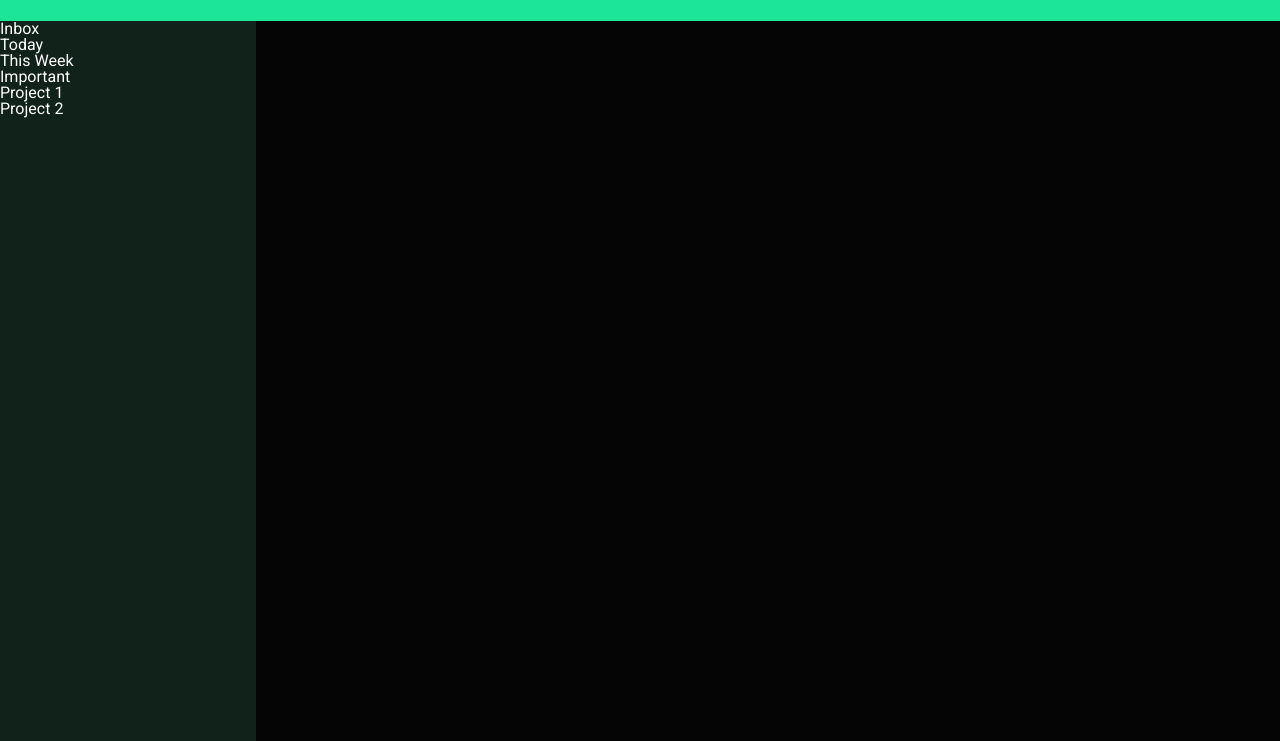
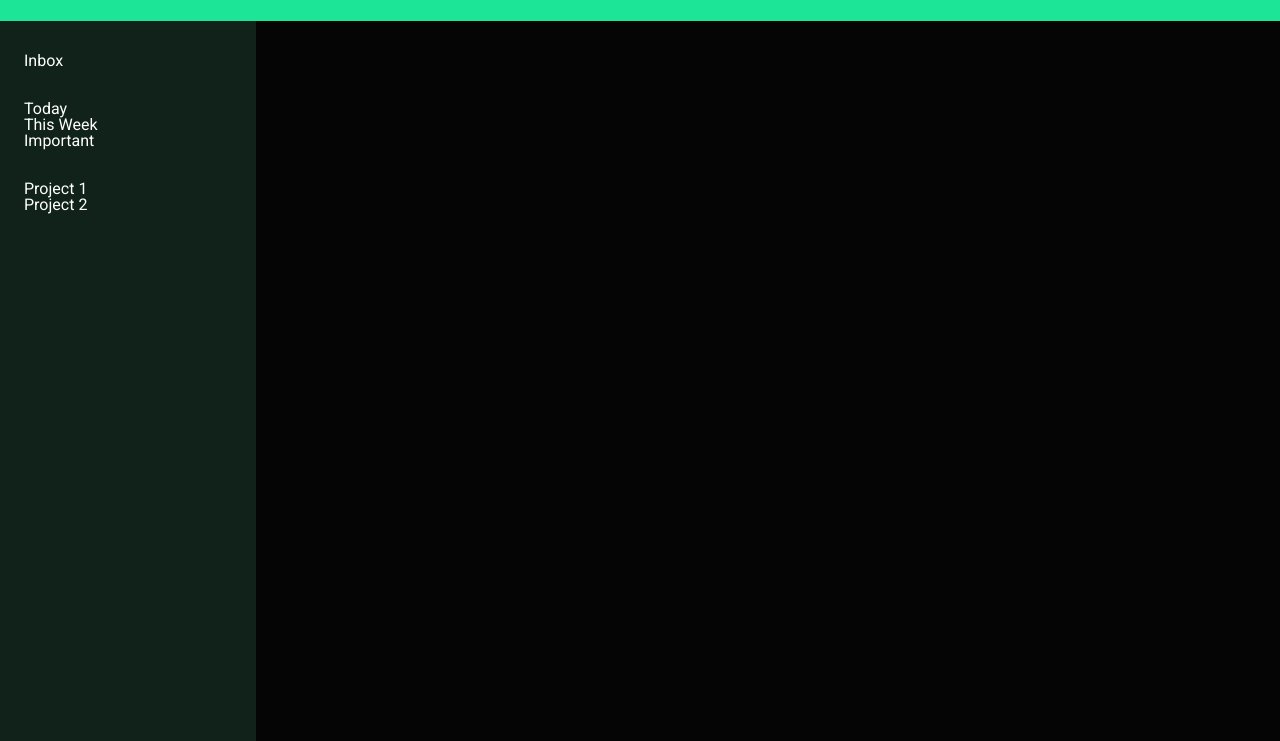
Before and after one commit to MewKay/to-do-list, a website built with webpack: page dist/index.html in a window 1280 px wide. Shown: the part 59-800 px from the top of the page. Built offline with Linux system fonts and the light colour scheme.

Commit message:
Setup layout of the sidebar

```diff
--- a/src/components/styles/style.css
+++ b/src/components/styles/style.css
@@ -42,6 +42,15 @@ header {
   align-items: center;
 }
 
+/* --- Sidebar --- */
+
+#sidebar {
+  padding: 2rem 1.5rem;
+  display: flex;
+  flex-direction: column;
+  gap: 2rem;
+}
+
 /* -- Style -- */
 
 body {
```
Also changed, not shown: dist/main.js.
